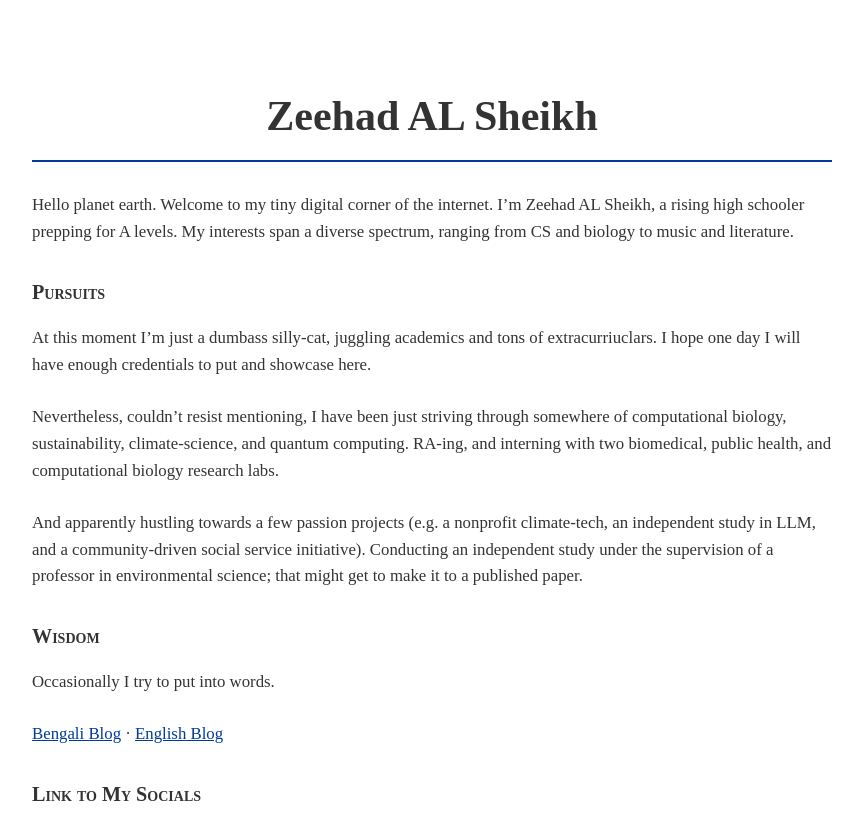
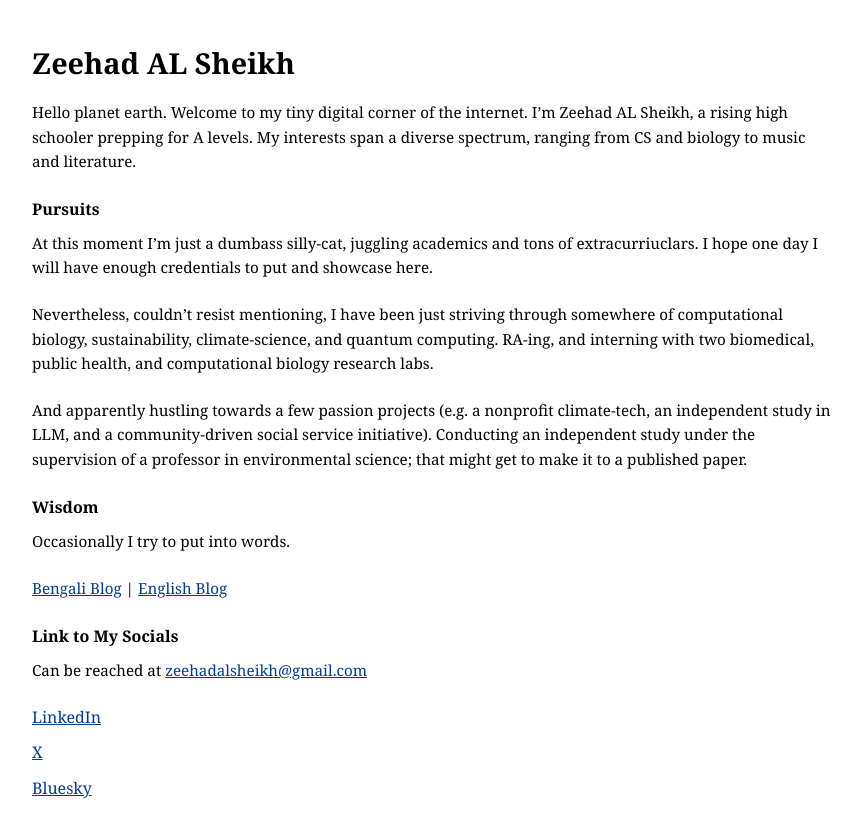
Before and after one commit to zeehadalsheikh/zeehadalsheikh.github.io, a plain HTML site: page index.html in a window 1280 px wide. Shown: the top 814 px of the page, without its empty margins (208-1069 px from the left). Drawn offline with Linux system fonts and the light colour scheme; a web font is replaced by a local one.

Commit message:
Update index.html

```diff
--- a/index.html
+++ b/index.html
@@ -4,87 +4,88 @@
     <meta charset="UTF-8">
     <meta name="viewport" content="width=device-width, initial-scale=1.0">
     <title>Zeehad AL Sheikh</title>
-    <!-- Add CMU Serif font -->
     <style>
-        @font-face {
-            font-family: 'CMU Serif';
-            src: url('https://cdn.jsdelivr.net/npm/cmu-serif@0.0.3/cmunrm.ttf') format('truetype');
+        /* General Reset */
+        body, h1, h2, h3, p, a {
+            margin: 0;
+            padding: 0;
+            text-decoration: none;
+            color: inherit;
+            font-family: 'Georgia', serif;
         }
 
         body {
-            font-family: 'CMU Serif', serif; /* LaTeX-like font */
             line-height: 1.6;
             max-width: 800px;
             margin: 0 auto;
             padding: 20px;
-            color: #333;
+            color: #000; /* All text black */
             background-color: #fff;
-            font-size: 1.05em; /* Normal font size */
+            font-size: 1em; /* Decreased overall font size */
         }
 
-        h1, h2, h3 {
+        h1 {
+            font-size: 1.8em; /* Smaller font size */
+            font-weight: 600;
+            margin-top: 0; /* Removed margin */
+            margin-bottom: 0.5em;
+            text-align: left; /* Title aligned to the left */
+            color: #000; /* Black color */
+        }
+
+        h2 {
+            font-size: 1em; /* Smaller font size */
             font-weight: 600;
             margin-top: 1.5em;
             margin-bottom: 0.5em;
-        }
-
-         h1 {
-            font-size: 2.5em;
-            border-bottom: 2px solid #003b99;
-            padding-bottom: 10px;
-            margin-bottom: 30px;
-            text-align: center;
-        }
-
-       h2 {
-            font-size: 1.2em;
-            font-variant: small-caps;
-            margin-top: 30px;
-            margin-bottom: 10px;
+            color: #000; /* Black color */
         }
 
         h3 {
-            font-size: 1.4em;
+            font-size: 1.1em; /* Smaller font size */
+            font-weight: 600;
             margin-top: 1.2em;
             margin-bottom: 0.5em;
+            color: #000; /* Black color */
         }
 
         p {
             margin-bottom: 1.5em;
-            font-size: 1em; /* Normal font size */
+            font-size: 0.95em; /* Smaller font size */
             line-height: 1.6;
+            color: #000; /* Black color */
         }
 
         a {
-            color: #003b99;
-            text-decoration: underline; /* Underline all links */
+            color: #003b99; /* Blue color for links */
+            text-decoration: underline;
         }
 
         a:hover {
-            text-decoration: none; /* Remove underline on hover */
+            text-decoration: none;
         }
 
         .social-links {
             display: flex;
-            flex-direction: column; /* Stack links vertically */
+            flex-direction: column;
             gap: 10px;
             margin-top: 20px;
-            align-items: flex-start; /* Align to the left */
+            align-items: flex-start;
         }
 
         .social-links a {
-            color: #333;
+            color: #003b99; /* Blue color for social links */
             font-weight: 500;
-            text-decoration: underline; /* Underline social links */
+            text-decoration: underline;
         }
 
         .social-links a:hover {
-            color: #003b99;
-            text-decoration: none; /* Remove underline on hover */
+            color: #002366; /* Darker blue on hover */
+            text-decoration: none;
         }
 
         .container {
-            margin-top: 50px;
+            margin-top: 20px; /* Reduced margin */
         }
     </style>
 </head>
@@ -102,7 +103,7 @@
         <h2>Wisdom</h2>
         <p>Occasionally I try to put into words.</p>
         <p>
-            <a href="https://zeehadalsheikh.blogspot.com/" target="_blank">Bengali Blog</a> ·
+            <a href="https://zeehadalsheikh.blogspot.com/" target="_blank">Bengali Blog</a> |
             <a href="https://zeehad.medium.com/" target="_blank">English Blog</a>
         </p>
 
```
